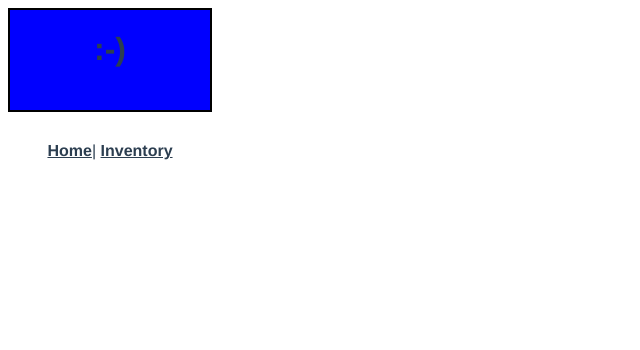
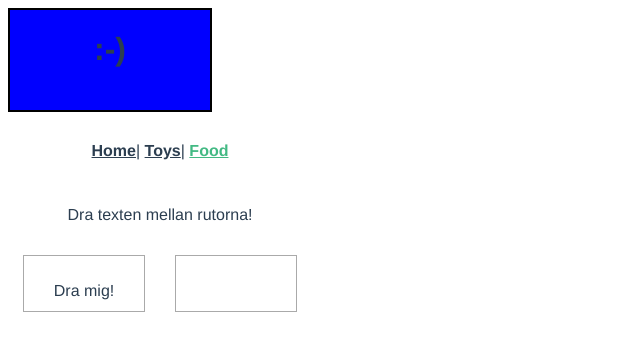
Before and after one commit to SimeonKauffmann/tamagotchi, a Vue app: page /food in a window 1280 px wide. Shown: the top 350 px of the page, without its empty margins (0-640 px from the left). Built offline with nearby package versions, Linux system fonts and the light colour scheme.

Commit message:
Food and inventory started

```diff
--- a/package.json
+++ b/package.json
@@ -11,7 +11,9 @@
     "core-js": "^2.6.5",
     "moment": "^2.24.0",
     "vue": "^2.6.10",
+    "vue-draggable": "^2.0.2",
     "vue-router": "^3.0.3",
+    "vuedraggable": "^2.23.2",
     "vuex": "^3.0.1"
   },
   "devDependencies": {
--- a/src/App.vue
+++ b/src/App.vue
@@ -3,7 +3,8 @@
     <something />
     <div id="nav">
       <router-link to="/">Home</router-link>|
-      <router-link to="/about">Inventory</router-link>
+      <router-link to="/toys">Toys</router-link>|
+      <router-link to="/food">Food</router-link>
     </div>
     <router-view />
   </div>
--- /dev/null
+++ b/src/components/food.vue
@@ -0,0 +1,45 @@
+<template>
+  <div>
+    <p>Dra texten mellan rutorna!</p>
+    <div class="droptarget" v-on:drop="drop" v-on:dragover="allowDrop">
+      <p v-on:dragstart="dragStart" v-on:drag="dragging" draggable="true" id="dragtarget">Dra mig!</p>
+    </div>
+    <div class="droptarget" v-on:drop="drop" v-on:dragover="allowDrop"></div>
+    <p id="demo"></p>
+  </div>
+</template>
+
+<style>
+.droptarget {
+  float: left;
+  width: 100px;
+  height: 35px;
+  margin: 15px;
+  padding: 10px;
+  border: 1px solid #aaaaaa;
+}
+</style>
+
+<script>
+export default {
+  name: "Food",
+
+  methods: {
+    dragStart: function(event) {
+      event.dataTransfer.setData("Text", event.target.id)
+    },
+    dragging: function(event) {
+      document.getElementById("demo").innerHTML = "Woho!"
+    },
+    allowDrop: function(event) {
+      event.preventDefault()
+    },
+    drop: function(event) {
+      event.preventDefault()
+      var data = event.dataTransfer.getData("Text")
+      event.target.appendChild(document.getElementById(data))
+      document.getElementById("demo").innerHTML = "Plonk!"
+    }
+  }
+}
+</script>
--- a/src/components/toys.vue
+++ b/src/components/toys.vue
@@ -1,22 +1,25 @@
 <template>
-  <div class="ball">
-  </div>
+  <ul>
+    <li>Item 1</li>
+    <li>Item 2</li>
+    <li>Item 3</li>
+    <li>Item 4</li>
+    <li>Item 5</li>
+  </ul>
 </template>
 
-<style type="text/css">
-  .ball{
-    width: 50px;
-    height: 50px;
-    background-color:red;
-    border: 2px solid black;
-    border-radius: 50px;
-  }
+<style>
+.ball {
+  width: 600px;
+  height: 50px;
+  background-color: red;
+  border: 2px solid black;
+  border-radius: 50px;
+}
 </style>
 
 <script>
-
 export default {
-  name: 'Toys'
+  name: "Toys"
 }
-
 </script>
--- a/src/main.js
+++ b/src/main.js
@@ -2,6 +2,7 @@ import Vue from 'vue'
 import App from './App.vue'
 import router from './router'
 import store from './store'
+
 
 Vue.config.productionTip = false
 
--- a/src/router.js
+++ b/src/router.js
@@ -1,7 +1,8 @@
 import Vue from 'vue'
 import Router from 'vue-router'
 import First from './views/First.vue'
-import Inventory from './views/Inventory.vue'
+import Inventory from './views/ToyInventory.vue'
+import Food from './views/FoodInventory.vue'
 
 
 Vue.use(Router)
@@ -15,9 +16,14 @@ export default new Router({
       component: First
     },
     {
-      path: '/about',
+      path: '/toys',
       name: 'inventory',
       component: Inventory
+    },
+    {
+      path: '/food',
+      name: 'food',
+      component: Food
     }
   ]
 })
--- /dev/null
+++ b/src/views/FoodInventory.vue
@@ -0,0 +1,16 @@
+<template>
+  <div>
+    <food />
+  </div>
+</template>
+
+<script>
+import Food from "@/components/food.vue"
+
+export default {
+  name: "Foodi",
+  components: {
+    Food
+  }
+}
+</script>
--- a/src/views/Inventory.vue
+++ b/src/views/ToyInventory.vue
@@ -4,7 +4,7 @@
   </div>
 </template>
 
-<script type="text/javascript" src="">
+<script>
 import Toys from "@/components/toys.vue"
 
 export default {
```
Also changed, not shown: 1 other file (tests, documents, lock files or other folders).
